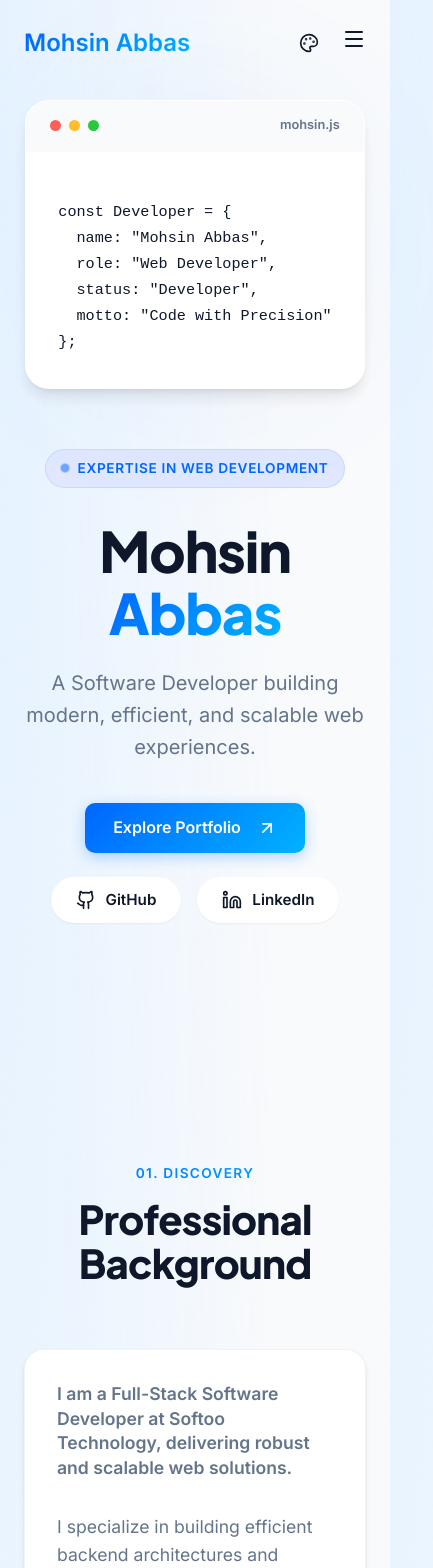
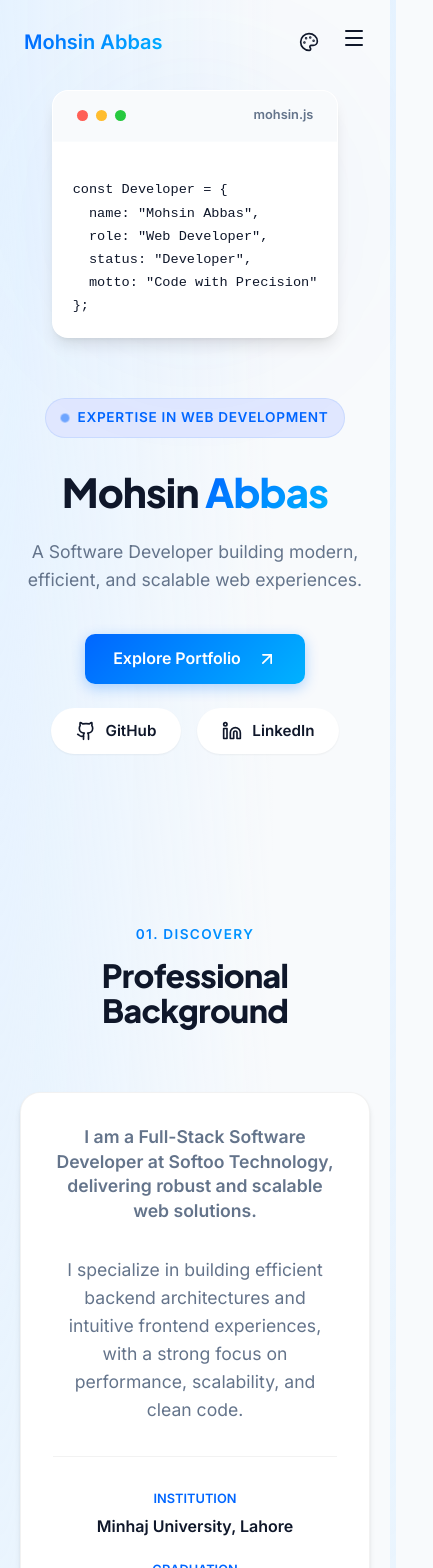
Before and after one commit to Mohsinabbas51272/Portfolio, a React (Vite) app: page / in a window 390 px wide. Shown: the top 1568 px of the page, 433 px wide, since content can reach past the window. Built offline with nearby package versions, Linux system fonts and the light colour scheme.

Commit message:
mobiles views are fixed

```diff
--- a/src/components/About.css
+++ b/src/components/About.css
@@ -89,4 +89,24 @@
     .about-content {
         grid-template-columns: 1fr;
     }
+
+    .education-stripe {
+        flex-direction: column;
+        gap: 20px;
+        text-align: center;
+    }
+
+    .lead {
+        text-align: center;
+    }
+
+    .about-info p {
+        text-align: center;
+    }
 }
+
+@media (max-width: 480px) {
+    .stat-box .number {
+        font-size: 2.25rem;
+    }
+}
--- a/src/components/About.jsx
+++ b/src/components/About.jsx
@@ -1,4 +1,5 @@
 import React from 'react';
+// eslint-disable-next-line no-unused-vars
 import { motion } from 'framer-motion';
 import './About.css';
 
--- a/src/components/Contact.css
+++ b/src/components/Contact.css
@@ -101,6 +101,22 @@
         grid-template-columns: 1fr;
         gap: 60px;
     }
+
+    .contact-list {
+        align-items: center;
+    }
+
+    .contact-item {
+        text-align: center;
+        flex-direction: column;
+        gap: 8px;
+    }
+
+    .footer-content {
+        flex-direction: column;
+        gap: 20px;
+        text-align: center;
+    }
 }
 
 .submission-success {
--- a/src/components/Hero.css
+++ b/src/components/Hero.css
@@ -199,7 +199,35 @@
         align-items: center;
     }
 
+    .social-stack {
+        justify-content: center;
+        flex-wrap: wrap;
+    }
+
     .premium-badge {
         margin: 0 auto 32px;
     }
 }
+
+@media (max-width: 480px) {
+    .hero {
+        padding-top: 80px;
+    }
+
+    .hero-title {
+        font-size: clamp(2.5rem, 10vw, 3.5rem);
+    }
+
+    .hero-subtitle {
+        font-size: 1.1rem;
+    }
+
+    .visual-card {
+        border-radius: 16px;
+    }
+
+    .code-block {
+        padding: 20px;
+        font-size: 0.85rem;
+    }
+}
--- a/src/components/Hero.jsx
+++ b/src/components/Hero.jsx
@@ -1,4 +1,5 @@
 import React from 'react';
+// eslint-disable-next-line no-unused-vars
 import { motion } from 'framer-motion';
 import { Github, Linkedin, ArrowUpRight } from 'lucide-react';
 import './Hero.css';
--- a/src/components/Navbar.css
+++ b/src/components/Navbar.css
@@ -98,4 +98,26 @@
     .mobile-toggle-group {
         display: flex;
     }
+
+    .logo {
+        font-size: 1.25rem;
+    }
+
+    .mobile-menu {
+        left: 16px;
+        right: 16px;
+        padding: 32px 24px;
+        z-index: 1001;
+    }
 }
+
+.mobile-overlay {
+    position: fixed;
+    top: 0;
+    left: 0;
+    right: 0;
+    bottom: 0;
+    background: rgba(0, 0, 0, 0.4);
+    backdrop-filter: blur(4px);
+    z-index: 1000;
+}
--- a/src/components/Navbar.jsx
+++ b/src/components/Navbar.jsx
@@ -52,6 +52,8 @@ const Navbar = ({ onNameClick, theme, toggleTheme }) => {
       </div>
 
       {isMobileMenuOpen && (
+        <>
+          <div className="mobile-overlay" onClick={() => setIsMobileMenuOpen(false)}></div>
           <div className="mobile-menu">
             {navLinks.map((link) => (
               <a
@@ -65,6 +67,7 @@ const Navbar = ({ onNameClick, theme, toggleTheme }) => {
             ))}
             <a href="#contact" className="btn-primary" onClick={() => setIsMobileMenuOpen(false)}>Get Started</a>
           </div>
+        </>
       )}
     </nav>
   );
--- a/src/components/Projects.css
+++ b/src/components/Projects.css
@@ -1,6 +1,6 @@
 .projects-grid {
     display: grid;
-    grid-template-columns: repeat(auto-fill, minmax(340px, 1fr));
+    grid-template-columns: repeat(auto-fill, minmax(280px, 1fr));
     gap: 32px;
 }
 
@@ -88,8 +88,19 @@
     color: var(--text-muted);
 }
 
+@media (max-width: 768px) {
+    .section-header {
+        text-align: center;
+    }
+}
+
 @media (max-width: 480px) {
     .projects-grid {
         grid-template-columns: 1fr;
+        gap: 24px;
+    }
+
+    .project-body h3 {
+        font-size: 1.4rem;
     }
 }
--- a/src/components/Projects.jsx
+++ b/src/components/Projects.jsx
@@ -1,4 +1,5 @@
 import React from 'react';
+// eslint-disable-next-line no-unused-vars
 import { motion } from 'framer-motion';
 import { ArrowUpRight, Github, Code } from 'lucide-react';
 import './Projects.css';
@@ -26,7 +27,7 @@ const Projects = () => {
       github: "https://github.com/Mohsinabbas51272/DistanceTimeSpeedCalculator",
       tags: ["JavaScript", "Algorithm", "UI"]
     },
-     {
+    {
       title: "Animation-Website",
       category: "React",
       description: "Animated website using React and Framer Motion.",
--- a/src/components/Skills.css
+++ b/src/components/Skills.css
@@ -35,3 +35,13 @@
     color: var(--text-muted);
     letter-spacing: 0.05em;
 }
+
+@media (max-width: 480px) {
+    .skills-grid {
+        grid-template-columns: 1fr;
+    }
+
+    .skill-premium-box {
+        gap: 16px;
+    }
+}
--- a/src/components/Skills.jsx
+++ b/src/components/Skills.jsx
@@ -1,4 +1,5 @@
 import React from 'react';
+// eslint-disable-next-line no-unused-vars
 import { motion } from 'framer-motion';
 import { Zap, ShieldCheck, Cpu, Globe, Server, Code, Atom, Layers, FileCode, Database, Lock, Gauge, TestTube, GitBranch, Github, Smartphone, Figma, Terminal } from 'lucide-react';
 import './Skills.css';
--- a/src/index.css
+++ b/src/index.css
@@ -118,6 +118,12 @@ section {
   margin: 0 auto;
 }
 
+@media (max-width: 768px) {
+  section {
+    padding: 80px 20px;
+  }
+}
+
 .container {
   max-width: 1100px;
   margin: 0 auto;
@@ -166,7 +172,7 @@ section {
 }
 
 .section-title {
-  font-size: clamp(2.5rem, 6vw, 3.5rem);
+  font-size: clamp(2rem, 6vw, 3.5rem);
   font-weight: 800;
   margin-bottom: 48px;
   line-height: 1.1;
```
Lines whose indentation alone changed are shown as unchanged.
